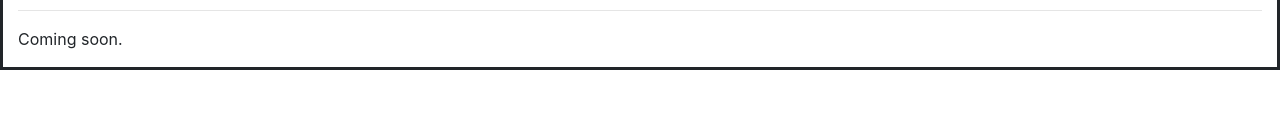
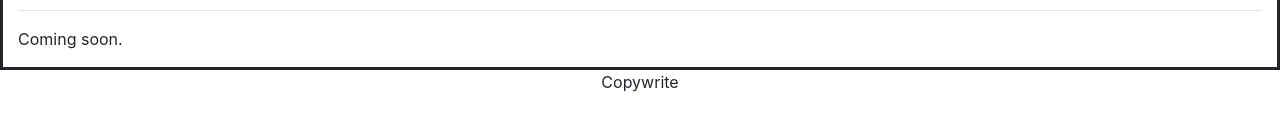
Before and after one commit to hill1635/hill-book-search, a React (Create React App) app in the folder client/: page /saved in a window 1280 px wide. Shown: the part 263-394 px from the top of the page. Built offline with nearby package versions, Linux system fonts and the light colour scheme.

Commit message:
Footer component added and imported to App.js.

```diff
--- a/client/src/App.js
+++ b/client/src/App.js
@@ -4,6 +4,7 @@ import Saved from "./pages/Saved";
 import Search from "./pages/Search";
 import Navbar from "./components/Navbar";
 import Header from "./components/Header";
+import Footer from "./components/Footer";
 
 function App() {
   return (
@@ -13,6 +14,7 @@ function App() {
         <Header />
         <Route exact path="/" component={Search} />
         <Route exact path="/saved" component={Saved} />
+        <Footer />
       </div>
     </Router>
   );
--- /dev/null
+++ b/client/src/components/Footer/index.js
@@ -0,0 +1,12 @@
+import React from "react";
+import "./style.css";
+
+function Footer() {
+  return (
+    <footer className="col-12 mx-auto text-center">
+      <p>Copywrite</p>
+    </footer>
+  );
+}
+
+export default Footer;
```
Also changed, not shown: client/src/components/Footer/style.css (added).
